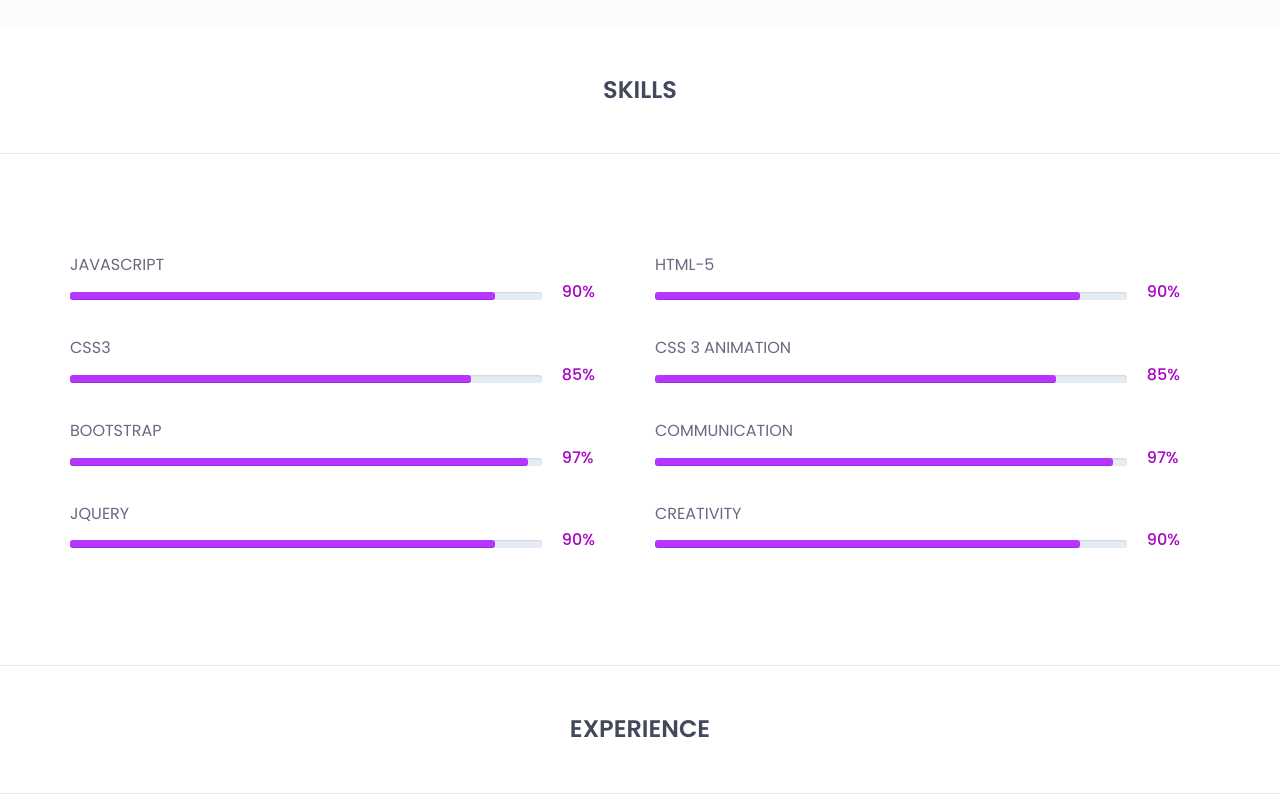
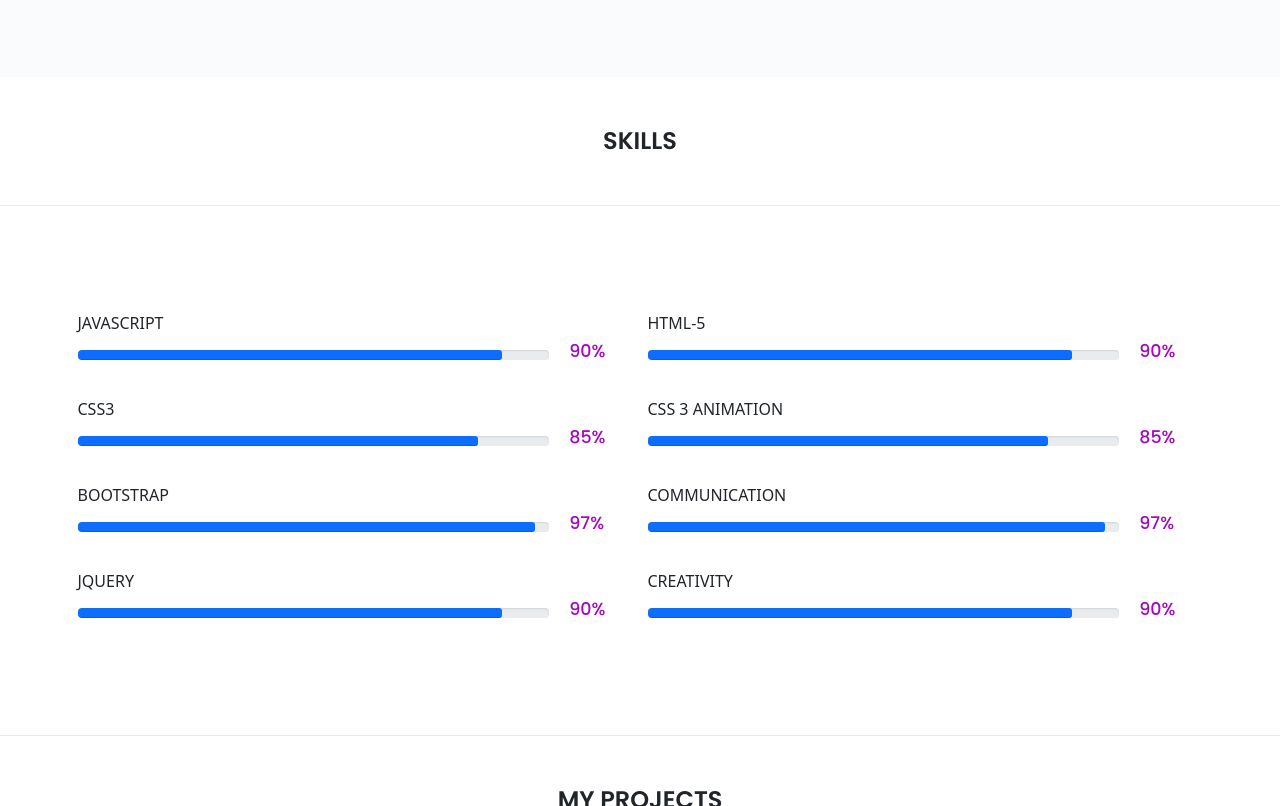
Before and after one commit to chetan-mahale/portfolio-, a plain HTML site: page index.html in a window 1280 px wide. Shown: the part 1994-2800 px from the top of the page. Drawn offline with nearby package versions, Linux system fonts and the light colour scheme.

Commit message:
Update index.html

```diff
--- a/index.html
+++ b/index.html
@@ -18,10 +18,12 @@
 		<link rel="stylesheet" href="assets/css/bootsnav.css" >
         <link rel="stylesheet" href="assets/css/style.css">
         <link rel="stylesheet" href="assets/css/responsive.css">
-
+		<link href="https://cdn.jsdelivr.net/npm/bootstrap@5.3.2/dist/css/bootstrap.min.css" rel="stylesheet" integrity="sha384-T3c6CoIi6uLrA9TneNEoa7RxnatzjcDSCmG1MXxSR1GAsXEV/Dwwykc2MPK8M2HN" crossorigin="anonymous">
+		<script src="https://cdn.jsdelivr.net/npm/bootstrap@5.3.2/dist/js/bootstrap.bundle.min.js" integrity="sha384-C6RzsynM9kWDrMNeT87bh95OGNyZPhcTNXj1NW7RuBCsyN/o0jlpcV8Qyq46cDfL" crossorigin="anonymous"></script>
     </head>
 
 	<body>
+
 		<header class="top-area">
 			<div class="header-area">
 				<!-- Start Navigation -->
@@ -310,7 +312,12 @@
 		<!--experience start -->
 		<section id="experience" class="experience">
 			<div class="section-heading text-center">
-				<h2>experience</h2>
+				<h2>MY PROJECTS</h2>
+			</div>
+			<div>
+				<a href="calculator.html">Calculator</a>
+
+
 			</div>
 
 		</section><!--/.experience-->
```
